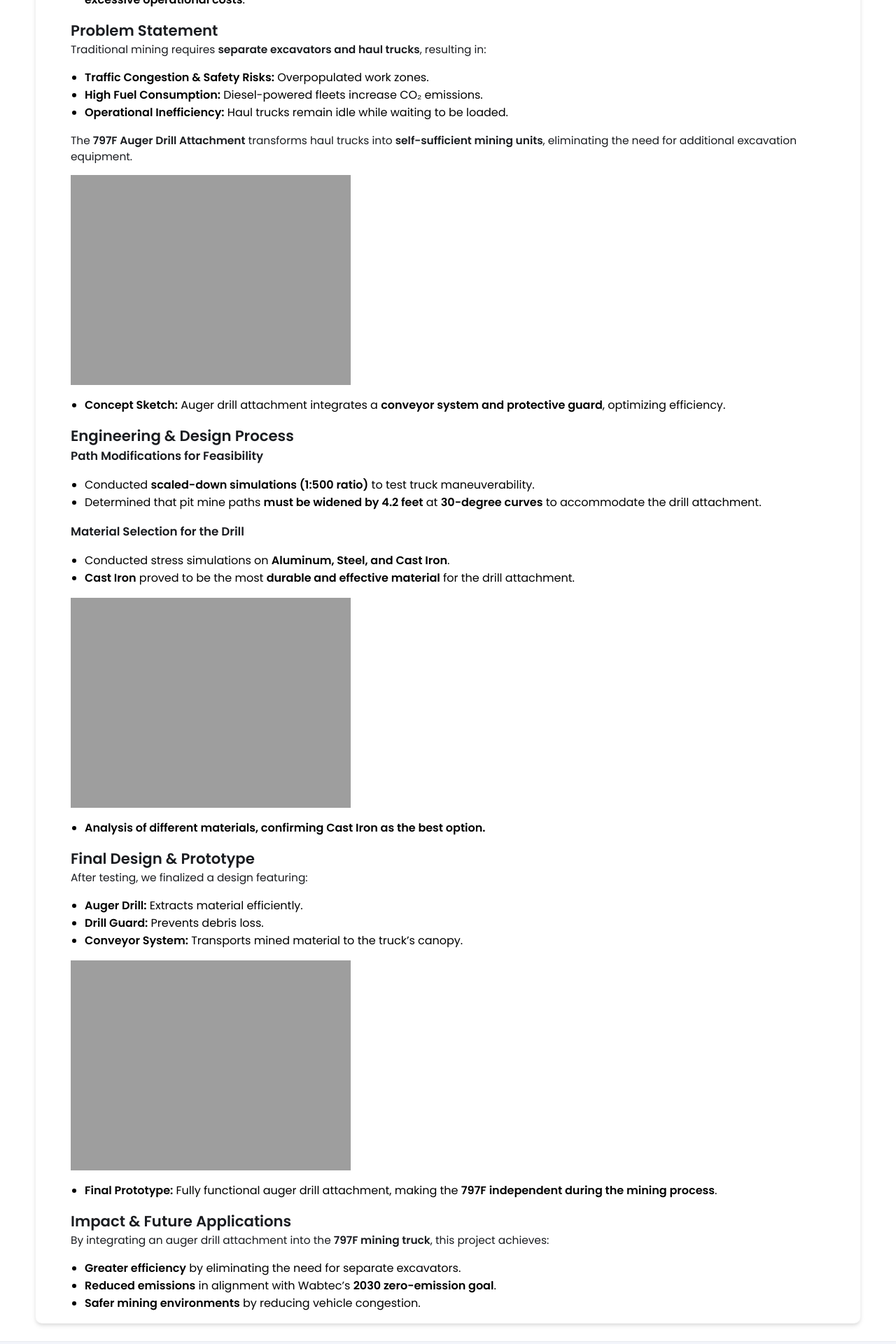
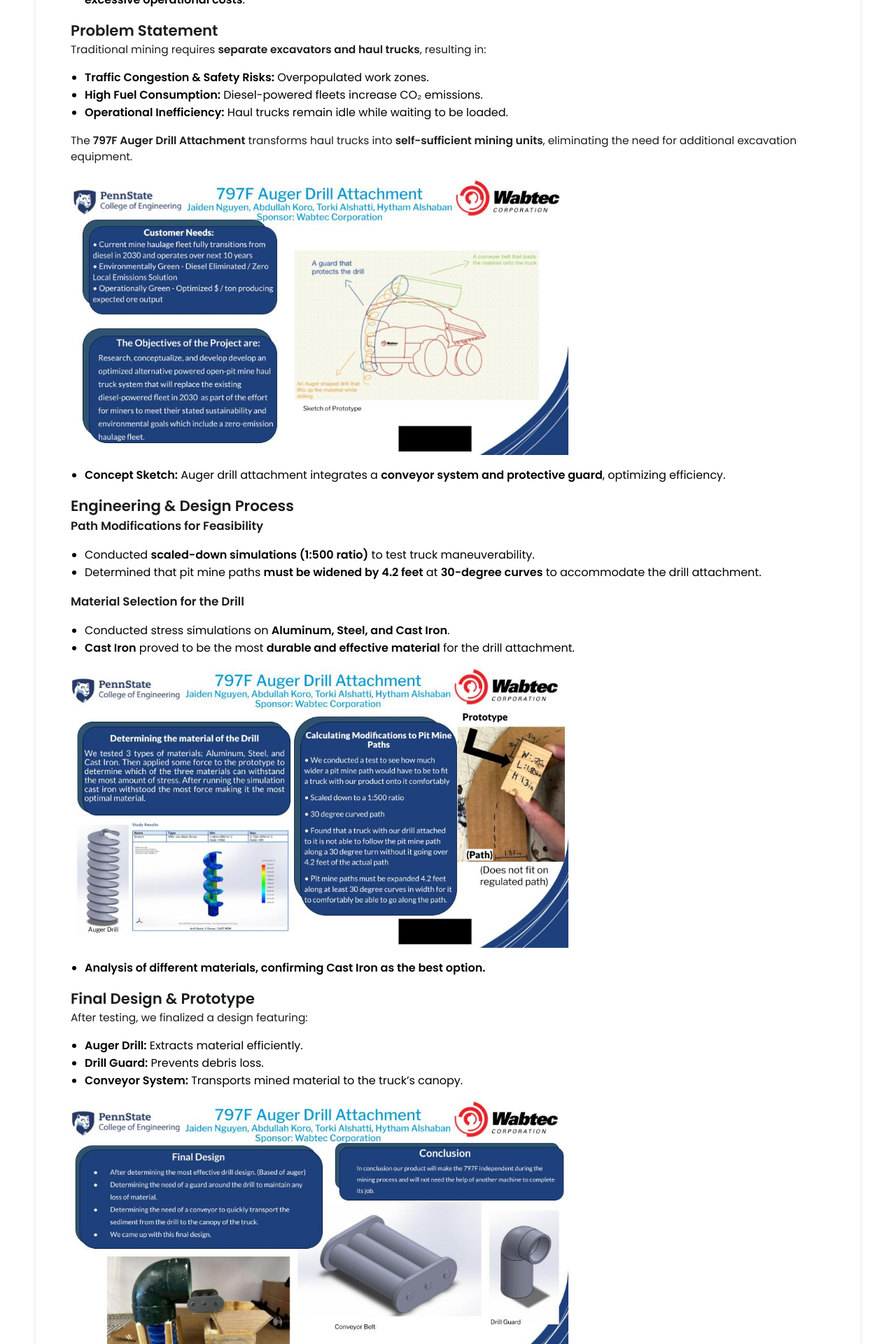
Before and after one commit to JavaJaiden/JavaJaiden.github.io, a Jekyll site: the page built from _projects/Auger/index.md, in a window 1280 px wide. Shown: the part 1315-3235 px from the top of the page at 70% size. Built offline with Jekyll 4.4.1, drawn with Linux system fonts in a browser that asks for light colours.

Commit message:
Update index.md

```diff
--- a/_projects/Auger/index.md
+++ b/_projects/Auger/index.md
@@ -16,7 +16,7 @@
 # Project Overview
 Led a **company-sponsored project** through **Penn State University** in collaboration with **Wabtec Corporation** to design and prototype an **Auger Drill Attachment** for **Caterpillar 797F mining trucks**. This innovation **combines excavation and hauling into a single vehicle**, improving **efficiency, safety, and sustainability** in open-pit mining.
 
-{% include image-gallery.html images="Auger.jpg" height="400" %}
+{% include image-gallery.html images="0.jpg" height="400" %}
 - **Background:** Wabtec's mining fleet lacks a vehicle capable of **both excavation and material transport**, leading to **inefficiencies and excessive operational costs**.
 
 ## Problem Statement
@@ -27,7 +27,7 @@
 
 The **797F Auger Drill Attachment** transforms haul trucks into **self-sufficient mining units**, eliminating the need for additional excavation equipment.
 
-{% include image-gallery.html images="Auger(1).jpg" height="400" %}
+{% include image-gallery.html images="1.jpg" height="400" %}
 - **Concept Sketch:** Auger drill attachment integrates a **conveyor system and protective guard**, optimizing efficiency.
 
 ## Engineering & Design Process
@@ -39,7 +39,7 @@
 - Conducted stress simulations on **Aluminum, Steel, and Cast Iron**.
 - **Cast Iron** proved to be the most **durable and effective material** for the drill attachment.
 
-{% include image-gallery.html images="Auger(2).jpg" height="400" %}
+{% include image-gallery.html images="2.jpg" height="400" %}
 - **Analysis of different materials, confirming Cast Iron as the best option.**
 
 ## Final Design & Prototype
@@ -48,7 +48,7 @@
 - **Drill Guard:** Prevents debris loss.
 - **Conveyor System:** Transports mined material to the truck’s canopy.
 
-{% include image-gallery.html images="Auger(3).jpg" height="400" %}
+{% include image-gallery.html images="3.jpg" height="400" %}
 - **Final Prototype:** Fully functional auger drill attachment, making the **797F independent during the mining process**.
 
 ## Impact & Future Applications
```
